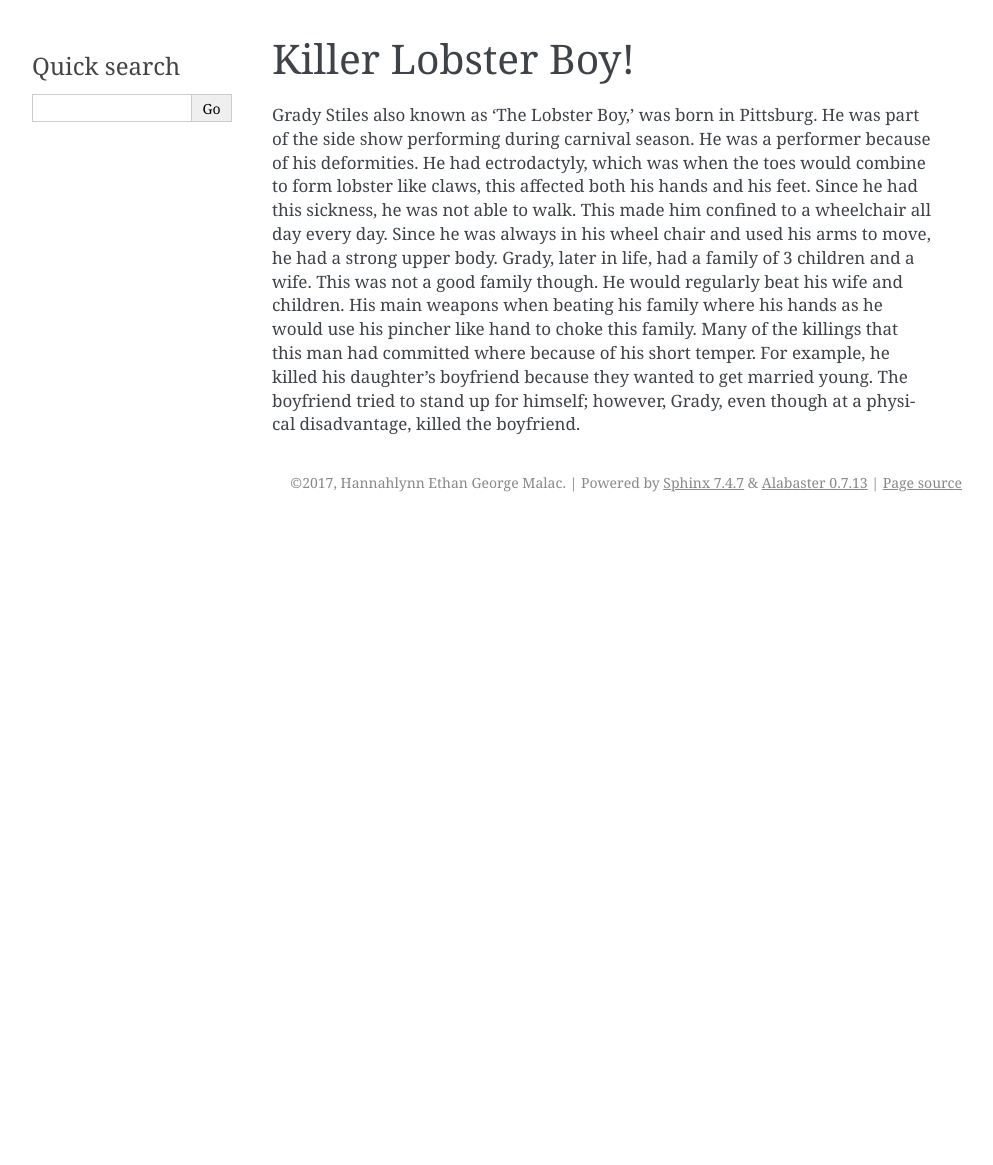
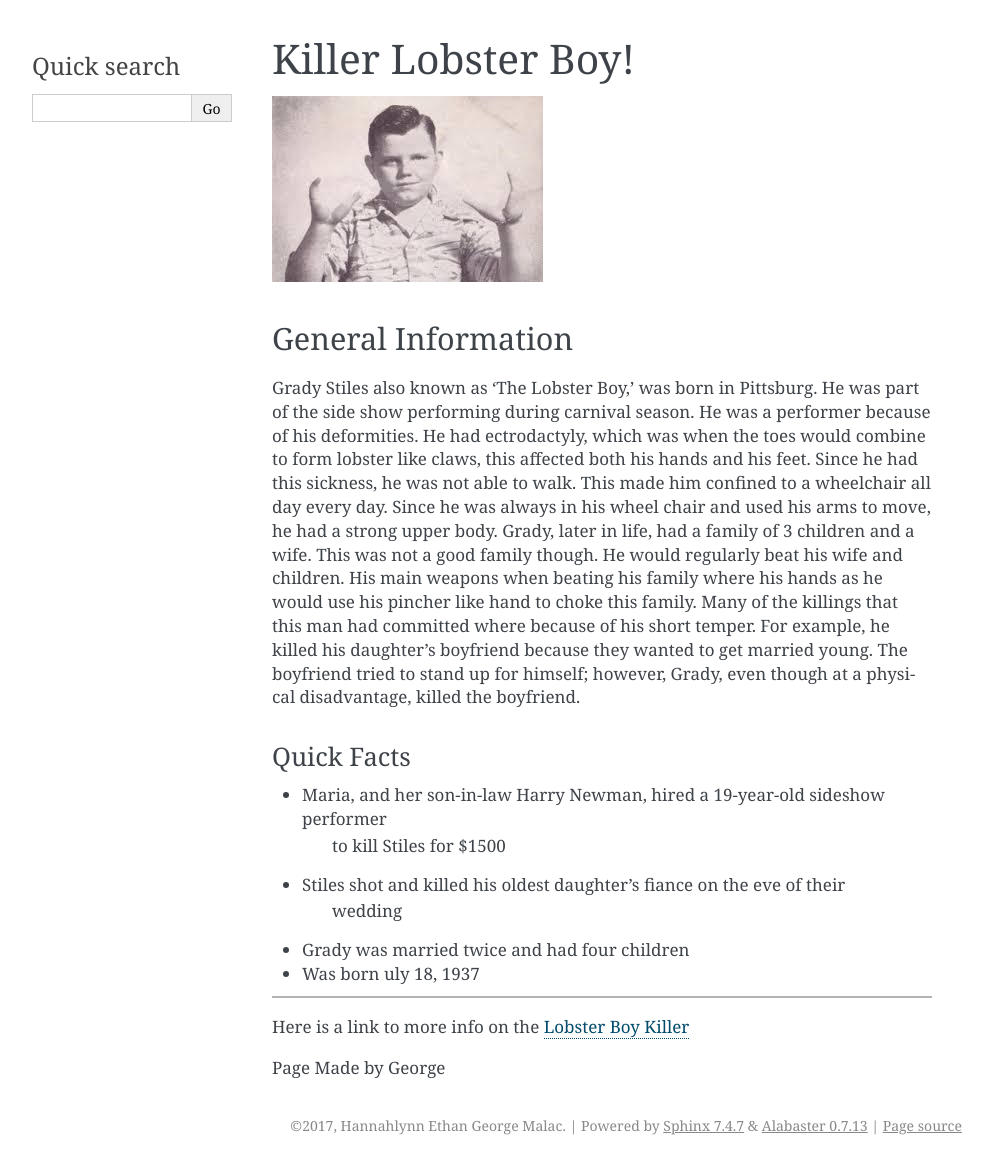
Before and after one commit to GeoSau/serial_killers, a Sphinx documentation site: the page built from source/lobster_boy/index.rst, in a window 1280 px wide. Shown: the whole page, without its empty margins (148-1141 px from the left). Built offline with Sphinx 7.4.7, drawn with Linux system fonts in a browser that asks for light colours; before the commit the page ends 900 px from its top, so only the background shows below that.

Commit message:
finished

```diff
--- a/source/acid_killer/index.rst
+++ b/source/acid_killer/index.rst
@@ -36,4 +36,9 @@ Quick Facts
 
 =======================================================
 
+
+Here is a link to more info on the `Acid Bath Killer`_
+
+.. _Acid Bath Killer: https://en.wikipedia.org/wiki/John_George_Haigh
+
 Page Made by George
--- a/source/casanova_killer/index.rst
+++ b/source/casanova_killer/index.rst
@@ -33,4 +33,9 @@ Quick Facts
 
 =======================================================
 
+
+Here is a link to more info on the `Casanova Killer`_
+
+.. _Casanova Killer: https://en.wikipedia.org/wiki/William_Bonin
+
 Page Made by George
--- a/source/lobster_boy/index.rst
+++ b/source/lobster_boy/index.rst
@@ -1,6 +1,12 @@
 Killer Lobster Boy!
 ===================
 
+
+.. image:: lobster_boy.png
+
+
+General Information
+~~~~~~~~~~~~~~~~~~~
 Grady Stiles also known as ‘The Lobster Boy,’ was born in Pittsburg. He was
 part of the side show performing during carnival season. He was a performer
 because of his deformities. He had ectrodactyly, which was when the toes would
@@ -15,3 +21,23 @@ Many of the killings that this man had committed where because of his short
 temper. For example, he killed his daughter’s boyfriend because they wanted to
 get married young. The boyfriend tried to stand up for himself; however, Grady,
 even though at a physical disadvantage, killed the boyfriend.
+
+
+=======================================================
+Quick Facts
+=======================================================
+* Maria, and her son-in-law Harry Newman, hired a 19-year-old sideshow performer
+	 to kill Stiles for $1500
+* Stiles shot and killed his oldest daughter’s fiance on the eve of their
+	wedding
+* Grady was married twice and had four children
+* Was born uly 18, 1937
+
+=======================================================
+
+
+Here is a link to more info on the `Lobster Boy Killer`_
+
+.. _Lobster Boy Killer: https://en.wikipedia.org/wiki/Grady_Stiles
+
+Page Made by George
```
Also changed, not shown: source/freeway_killer/index.rst (+26 -0 lines), source/lobster_boy/lobster_boy.png (added).
